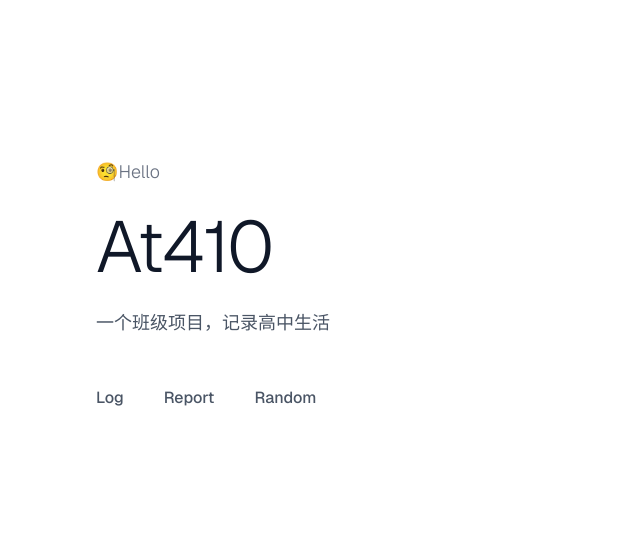
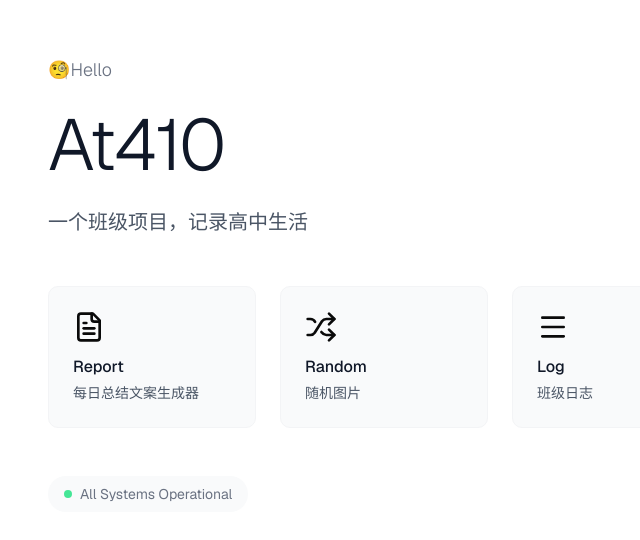
Before and after one commit to gtxykn0504/410, a Next.js app: page / in a window 1280 px wide. Shown: the part 116-656 px from the top of the page, without its empty margins (256-896 px from the left). Built offline with nearby package versions, Linux system fonts and the light colour scheme.

Commit message:
[feat] new homepage & random

```diff
--- a/app/page.tsx
+++ b/app/page.tsx
@@ -1,42 +1,66 @@
 import Link from "next/link"
+import { FileText, Shuffle, Menu } from "lucide-react"
 
 export default function HomePage() {
+  const projects = [
+    {
+      name: "Report",
+      description: "每日总结文案生成器",
+      href: "/report",
+      icon: FileText,
+    },
+    {
+      name: "Random",
+      description: "随机图片",
+      href: "/random",
+      icon: Shuffle,
+    },
+    {
+      name: "Log",
+      description: "班级日志",
+      href: "/log",
+      icon: Menu,
+    }
+  ]
+
   return (
-    <main className="min-h-screen flex items-center justify-center bg-white px-10">
-      <div className="max-w-xl w-full">
+    <main className="min-h-screen flex items-center justify-center bg-white px-6 pt-20 sm:pt-0">
+      <div className="max-w-2xl w-full">
         {/* Title Section */}
-        <div className="space-y-4 mb-12">
+        <div className="space-y-4 mb-12 text-left">
           <p className="text-lg text-gray-500 font-light">🧐Hello</p>
           <h1 className="text-5xl sm:text-6xl md:text-7xl font-light text-gray-900 tracking-tight leading-tight">
             At410
           </h1>
-          <p className="text-lg text-gray-600 leading-relaxed">
-            一个班级项目，记录高中生活
+          <p className="text-xl text-gray-600 max-w-lg leading-relaxed">
+           一个班级项目，记录高中生活
           </p>
         </div>
 
-        {/* Navigation */}
-        <nav className="flex gap-8 sm:gap-10 text-base">
-          {[
-            { href: "/log", label: "Log" },
-            { href: "https://410report.ofhe.cn/", label: "Report" },
-            { href: "/random", label: "Random" },
-          ].map((item) => (
+        {/* Projects Section */}
+        <div className="grid grid-cols-1 sm:grid-cols-3 gap-6 mb-12">
+          {projects.map((project) => (
             <Link
-              key={item.href}
-              href={item.href}
-              className="
-                relative text-gray-600 hover:text-gray-900 font-medium
-                transition-all duration-300 ease-out
-                after:absolute after:bottom-0 after:left-1/2 after:-translate-x-1/2 sm:after:translate-x-0 sm:after:left-0
-                after:h-[1px] after:w-0 after:bg-gray-900
-                hover:after:w-full
-              "
+              key={project.name}
+              href={project.href}
+              className="group bg-gray-50 p-6 rounded-lg border border-gray-100 hover:border-gray-300 transition-all duration-300 hover:shadow-md"
             >
-              {item.label}
+              <div className="flex flex-col items-center text-center sm:items-start sm:text-left">
+                <project.icon className="w-8 h-8 mb-3" />
+                <h3 className="font-medium text-gray-900 mb-1">{project.name}</h3>
+                <p className="text-gray-600 text-sm">{project.description}</p>
+              </div>
             </Link>
           ))}
-        </nav>
+        </div>
+
+        {/* Status */}
+        <div className="text-left">
+          <div className="inline-flex items-center gap-2 text-sm text-gray-500 bg-gray-50 px-4 py-2 rounded-full">
+            <div className="w-2 h-2 bg-green-400 rounded-full animate-pulse"></div>
+            All Systems Operational
+          </div>
+        </div>
       </div>
     </main>
   )
--- a/app/random/page.tsx
+++ b/app/random/page.tsx
@@ -12,14 +12,19 @@ export default function RandomImagePage() {
   const [isLoading, setIsLoading] = useState(true)
   const [error, setError] = useState("")
   const [lightboxOpen, setLightboxOpen] = useState(false)
+  const [imageLoaded, setImageLoaded] = useState(false)
 
   const fetchRandomImage = useCallback(async (isInitial = false) => {
-    if (!isInitial) setIsLoading(true)
+    if (!isInitial) {
+      setIsLoading(true)
+      setImageLoaded(false)
+    }
     setError("")
 
     try {
       const timestamp = new Date().getTime()
-      const url = `https://api.spircape.com/random-410`
+      // 添加缓存避免重复请求
+      const url = `https://api.spircape.com/random-410?t=${timestamp}&cache=${timestamp}`
       setImageUrl(url)
     } catch (err) {
       setError("加载失败，请重试")
@@ -30,11 +35,13 @@ export default function RandomImagePage() {
 
   const handleImageLoad = () => {
     setIsLoading(false)
+    setImageLoaded(true)
   }
 
   const handleImageError = () => {
     setError("加载失败，请重试")
     setIsLoading(false)
+    setImageLoaded(false)
   }
 
   const handleRefresh = () => {
@@ -47,9 +54,21 @@ export default function RandomImagePage() {
     }
   }
 
-  // 初次加载时获取图片
+  // 修复：使用 ref 来跟踪是否已经发起过请求，避免重复请求
   useEffect(() => {
-    fetchRandomImage(true)
+    let isMounted = true
+
+    const fetchInitialImage = async () => {
+      if (isMounted) {
+        await fetchRandomImage(true)
+      }
+    }
+
+    fetchInitialImage()
+
+    return () => {
+      isMounted = false
+    }
   }, [fetchRandomImage])
 
   return (
@@ -76,10 +95,11 @@ export default function RandomImagePage() {
           </div>
         </div>
 
-        {/* Image Container */}
-        <div className="bg-gray-50 rounded-sm overflow-hidden border-2 border-gray-200 shadow-lg mb-6">
-          {/* Image Display */}
-          <div className="aspect-video bg-gray-100 flex items-center justify-center max-w-full max-h-[600px]" style={{ maxWidth: '90vw' }}>
+        {/* Image Container - 仅在加载或错误时显示灰色背景 */}
+        {!imageLoaded && (
+          <div className="bg-gray-50 rounded-2xl overflow-hidden border-2 border-gray-200 shadow-lg mb-6 max-w-3xl mx-auto">
+            {/* Image Display - 限制容器尺寸 */}
+            <div className="aspect-video bg-gray-100 flex items-center justify-center max-h-[70vh]">
               {!imageUrl && !error ? (
                 <div className="flex flex-col items-center justify-center text-gray-400">
                   <div className="w-16 h-16 mb-4 bg-gray-200 rounded-full animate-pulse" />
@@ -87,7 +107,6 @@ export default function RandomImagePage() {
                 </div>
               ) : error ? (
                 <div className="flex flex-col items-center justify-center text-gray-400">
-
                   <p className="text-lg mb-4">{error}</p>
                   <button
                     onClick={handleRefresh}
@@ -97,9 +116,9 @@ export default function RandomImagePage() {
                   </button>
                 </div>
               ) : (
-              <div className="relative w-full h-full">
+                <div className="relative w-full h-full max-w-3xl max-h-[70vh]">
                   {isLoading && (
-                  <div className="absolute inset-0 flex items-center justify-center bg-gray-100 z-5">
+                    <div className="absolute inset-0 flex items-center justify-center bg-gray-100 z-10">
                       <div className="text-center">
                         <RefreshCw className="w-8 h-8 animate-spin text-gray-400 mx-auto mb-3" />
                         <p className="text-gray-500 text-sm">加载中...</p>
@@ -116,17 +135,36 @@ export default function RandomImagePage() {
                     onLoad={handleImageLoad}
                     onError={handleImageError}
                     priority
+                    sizes="(max-width: 768px) 100vw, (max-width: 1200px) 80vw, 70vw"
                   />
                 </div>
               )}
             </div>
           </div>
+        )}
+
+        {/* 图片加载成功后直接显示图片，无灰色背景 */}
+        {imageLoaded && (
+          <div className="mb-6 max-w-3xl mx-auto">
+            <div className="relative aspect-video max-h-[70vh]">
+              <Image
+                src={imageUrl}
+                alt="随机图片"
+                fill
+                className="object-contain"
+                onError={handleImageError}
+                priority
+                sizes="(max-width: 768px) 100vw, (max-width: 1200px) 80vw, 70vw"
+              />
+            </div>
+          </div>
+        )}
 
         {/* Control Buttons - Below Image */}
         <div className="flex justify-center gap-4">
           <button
             onClick={handleZoom}
-            disabled={!imageUrl || isLoading || !!error}
+            disabled={!imageUrl || isLoading || !!error || !imageLoaded}
             className="flex items-center gap-2 px-6 py-3 text-gray-700 hover:text-gray-900 bg-white hover:bg-gray-50 border border-gray-300 rounded-lg transition-all duration-200 disabled:opacity-50 disabled:cursor-not-allowed shadow-sm hover:shadow-md"
           >
             <ZoomIn className="w-5 h-5" />
@@ -138,7 +176,7 @@ export default function RandomImagePage() {
             disabled={isLoading}
             className="flex items-center gap-2 px-6 py-3 text-white bg-blue-500 hover:bg-blue-600 rounded-lg transition-all duration-200 disabled:opacity-50 disabled:cursor-not-allowed shadow-sm hover:shadow-md"
           >
-            <RefreshCw className={["w-5", "h-5"].filter(Boolean).join(" ")} />
+            <RefreshCw className={["w-5", "h-5", isLoading && "animate-spin"].filter(Boolean).join(" ")} />
             <span className="font-medium">刷新</span>
           </button>
         </div>
```
Lines whose indentation alone changed are shown as unchanged.
